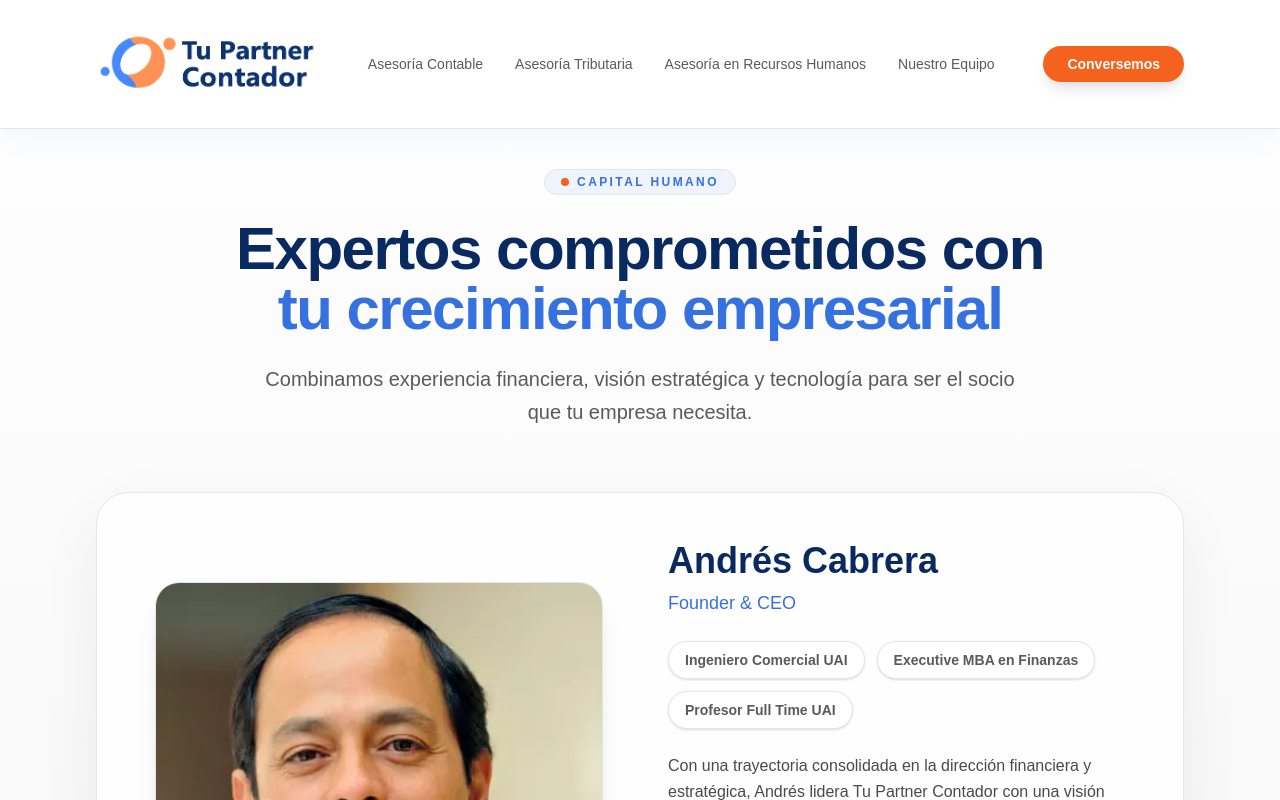
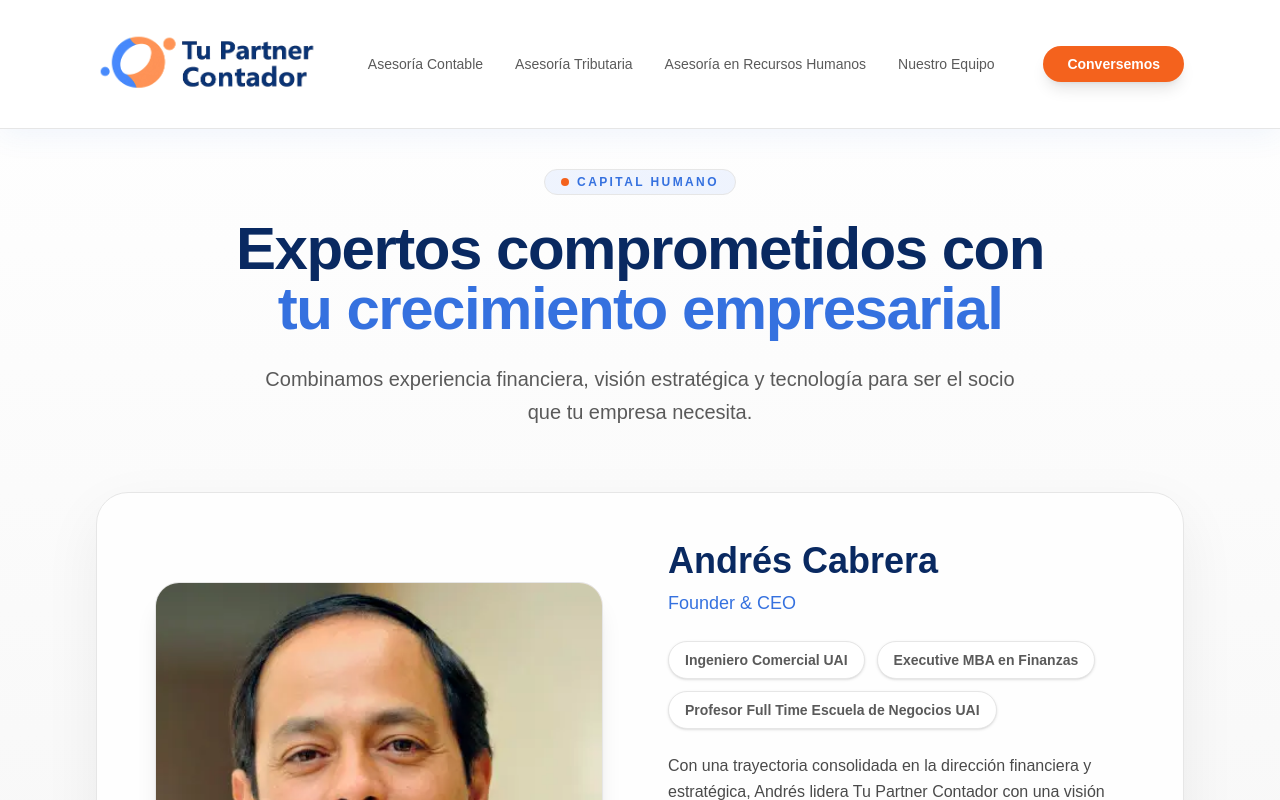
Before and after one commit to Dxeg0o/tupartnercontable, a Next.js app in the folder my-app/: page /nuestro-equipo in a window 1280 px wide. Shown: the top 800 px of the page. Built offline with nearby package versions, Linux system fonts and the light colour scheme.

Commit message:
fix: Update UAI professor title text to include "Escuela de Negocios".

```diff
--- a/my-app/src/app/nuestro-equipo/page.tsx
+++ b/my-app/src/app/nuestro-equipo/page.tsx
@@ -56,7 +56,7 @@ export default function NuestroEquipo() {
                   Executive MBA en Finanzas
                 </span>
                 <span className="rounded-full border border-[#E6E6E6] bg-white px-4 py-2 text-sm font-semibold text-[#5A5A5A] shadow-sm">
-                  Profesor Full Time UAI
+                  Profesor Full Time Escuela de Negocios UAI
                 </span>
               </div>
 
```
